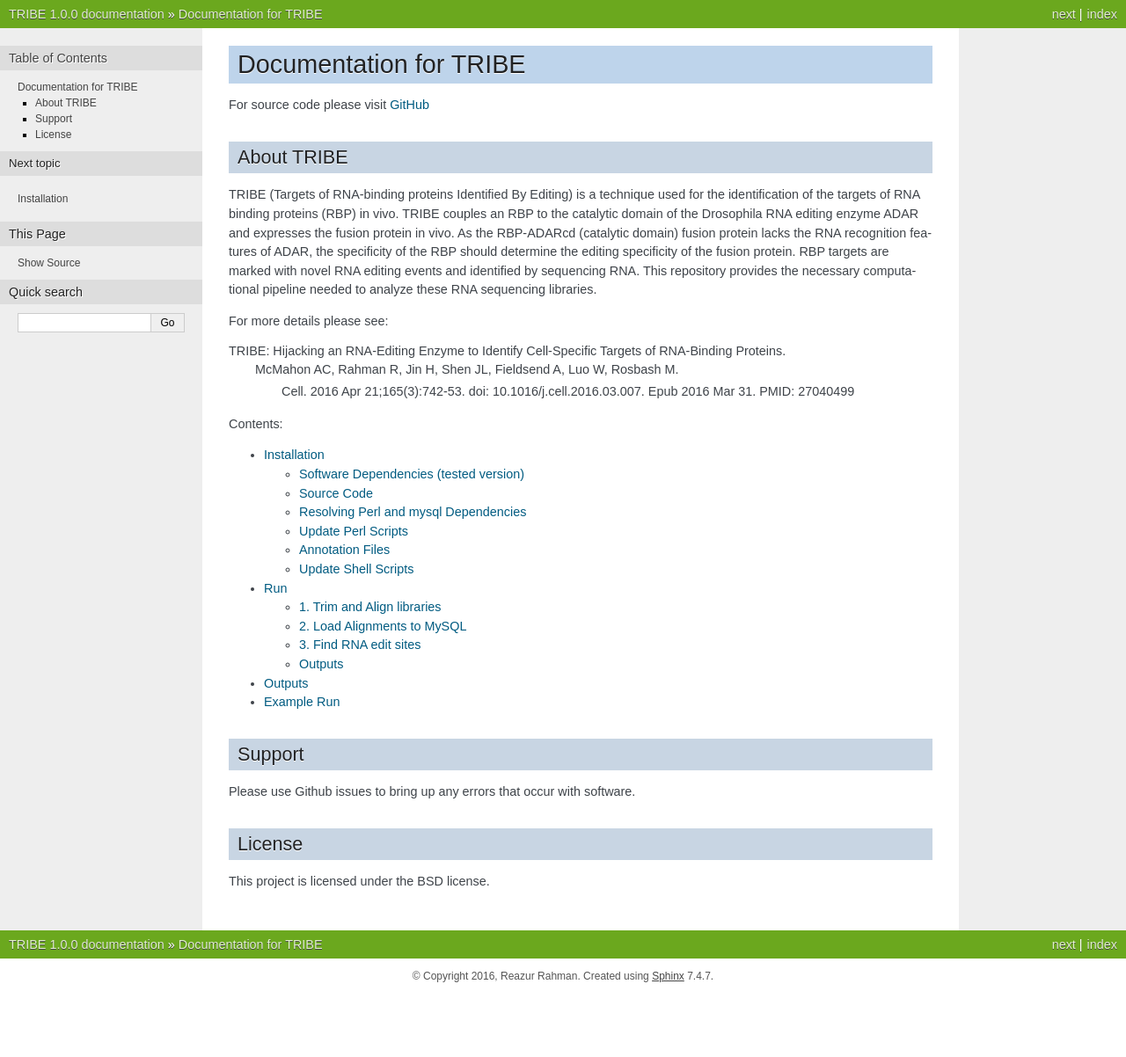
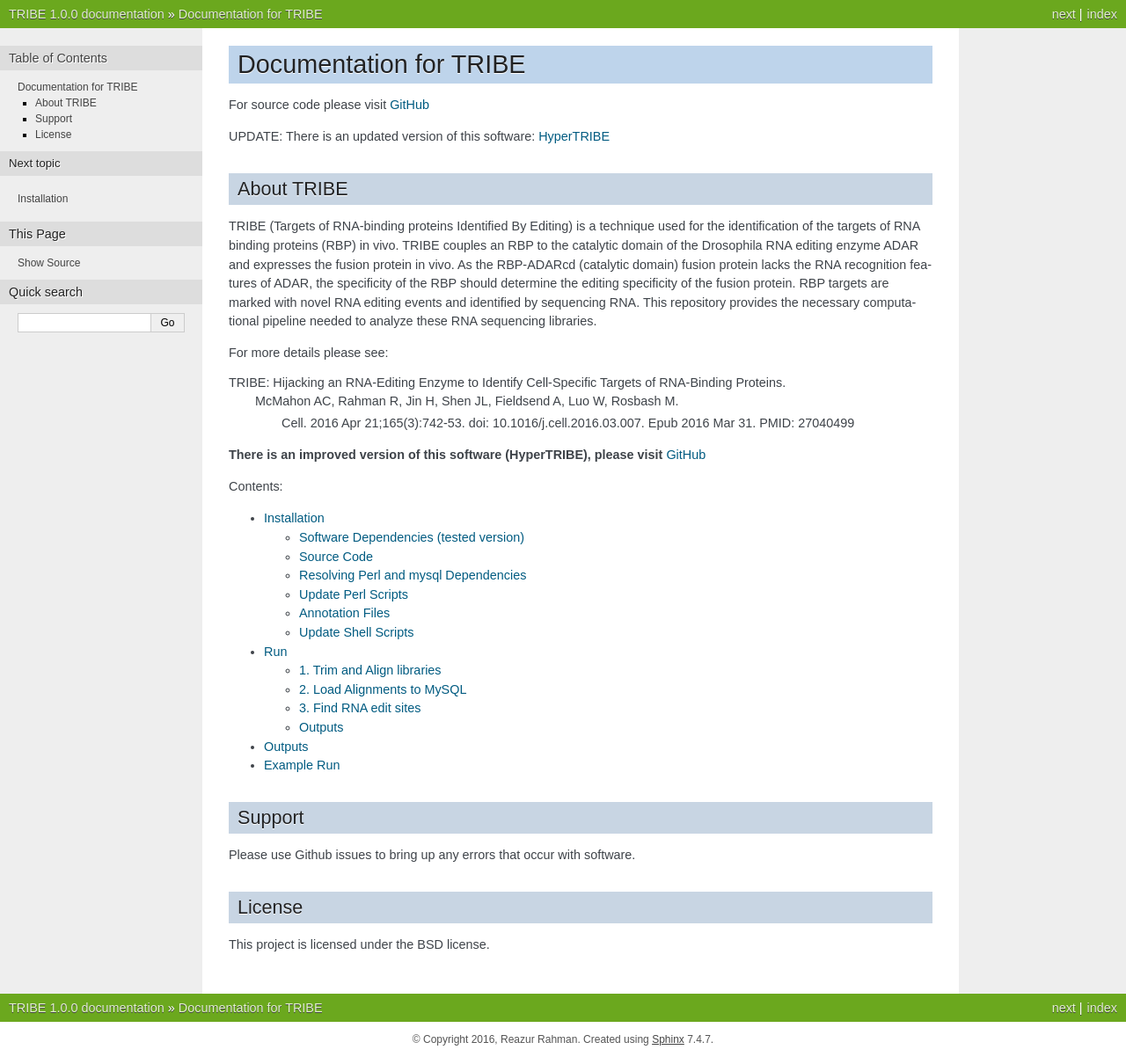
Before and after one commit to rosbashlab/TRIBE, a Sphinx documentation site: the page built from docs/source/index.rst, in a window 1280 px wide. Shown: the whole page at 88% size. Built offline with Sphinx 7.4.7, drawn with Linux system fonts in a browser that asks for light colours; before the commit the page ends 1130 px from its top, so only the background shows below that.

Commit message:
updated documentation

```diff
--- a/docs/source/index.rst
+++ b/docs/source/index.rst
@@ -3,6 +3,7 @@ Documentation for TRIBE
 
 For source code please visit `GitHub <https://github.com/rosbashlab/TRIBE>`_
 
+UPDATE: There is an updated version of this software: `HyperTRIBE <https://github.com/rosbashlab/HyperTRIBE>`_
 
 About TRIBE
 -----------
@@ -13,9 +14,9 @@ For more details please see:
 
 TRIBE: Hijacking an RNA-Editing Enzyme to Identify Cell-Specific Targets of RNA-Binding Proteins.
  McMahon AC, Rahman R, Jin H, Shen JL, Fieldsend A, Luo W, Rosbash M.
-   Cell. 2016 Apr 21;165(3):742-53. doi: 10.1016/j.cell.2016.03.007. Epub 2016 Mar 31.
-   PMID: 27040499
+   Cell. 2016 Apr 21;165(3):742-53. doi: 10.1016/j.cell.2016.03.007. Epub 2016 Mar 31. PMID: 27040499
 
+**There is an improved version of this software (HyperTRIBE), please visit** `GitHub <https://github.com/rosbashlab/HyperTRIBE>`_
 
 
 Contents:
```
